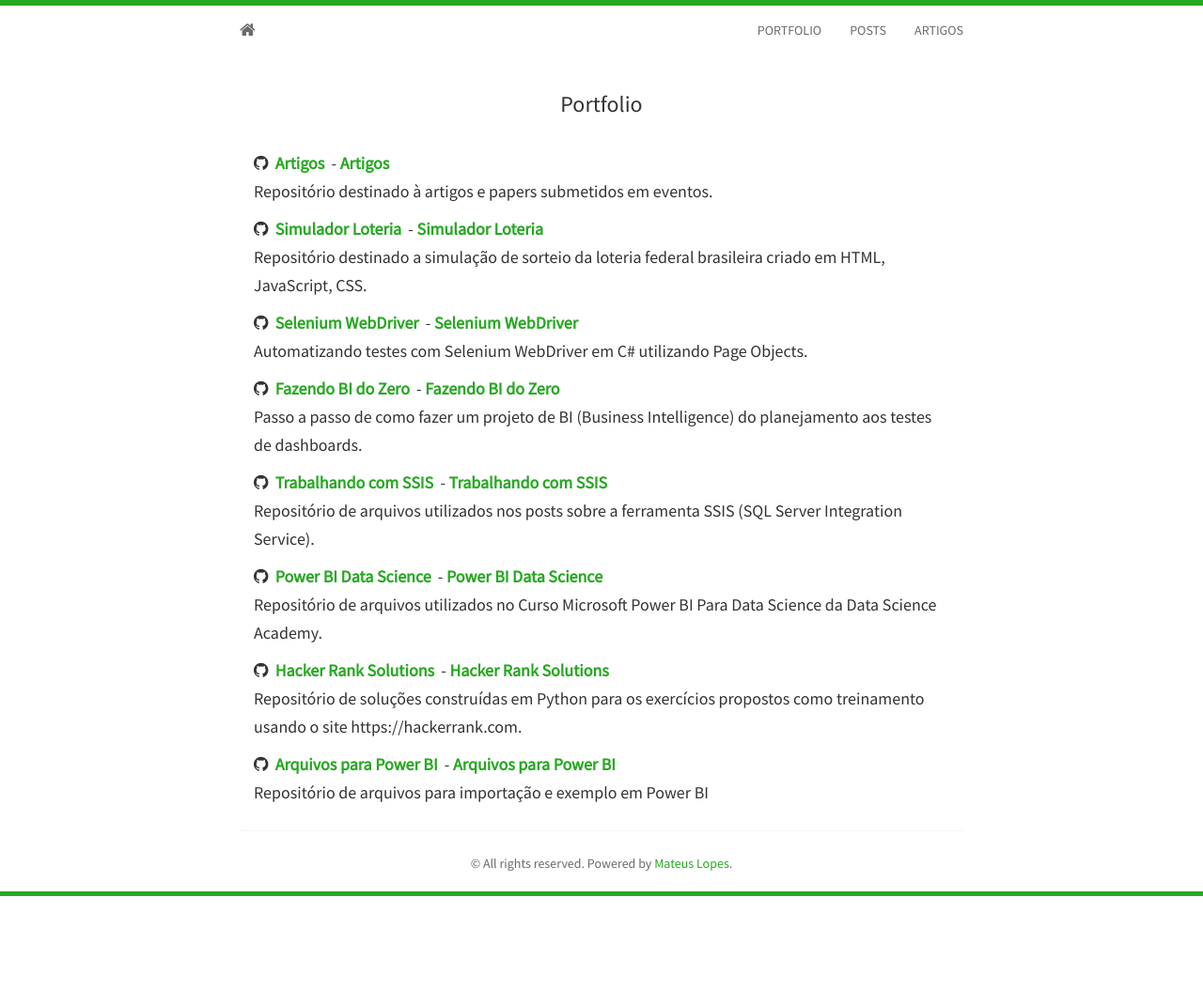
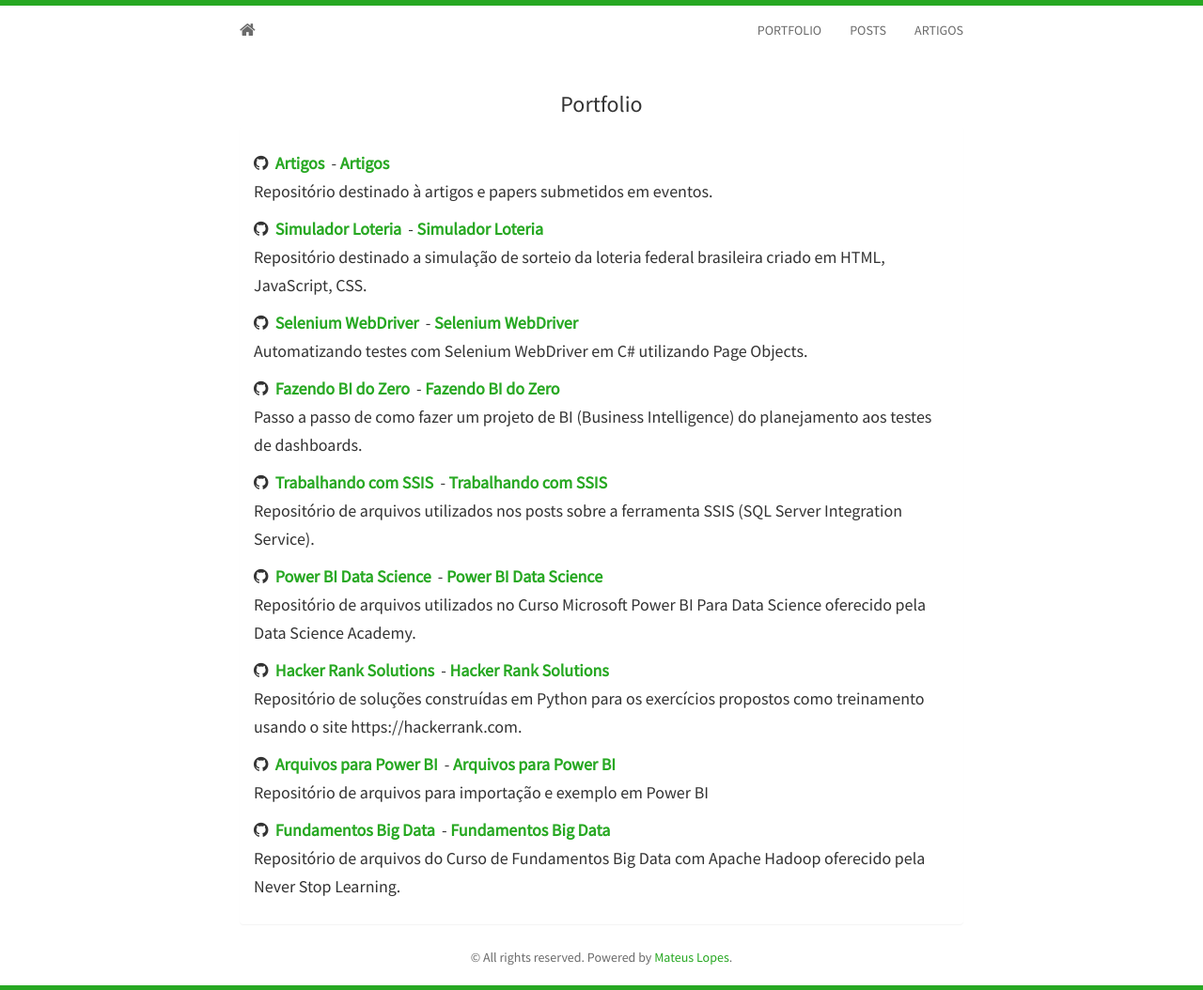
Before and after one commit to mateusbtlopes/mateusbtlopes.github.io, a Jekyll site: the page built from portfolio.html, in a window 1280 px wide. Shown: the whole page at 94% size. Built offline with Jekyll 4.4.1, drawn with Linux system fonts in a browser that asks for light colours; nearby versions of some CDN libraries; before the commit the page ends 954 px from its top, so only the background shows below that.

Commit message:
Update portfolio.html

```diff
--- a/_includes/portfolio.html
+++ b/_includes/portfolio.html
@@ -31,7 +31,7 @@
 		<h5>
 			<i class="fa fa-github"></i>&nbsp;&nbsp;<strong><a href="https://github.com/mateusblopes/PowerBI-DataScience" target="_blank">Power BI Data Science</a></strong>
 			</i>&nbsp;-&nbsp;<strong><a href="../blog" target="_blank">Power BI Data Science</a></strong>
-			<p>Repositório de arquivos utilizados no Curso Microsoft Power BI Para Data Science da Data Science Academy.</p>
+			<p>Repositório de arquivos utilizados no Curso Microsoft Power BI Para Data Science oferecido pela Data Science Academy.</p>
 		</h5>
 		<h5>
 			<i class="fa fa-github"></i>&nbsp;&nbsp;<strong><a href="https://github.com/mateusblopes/hackerranksolutions" target="_blank">Hacker Rank Solutions</a></strong>
@@ -43,6 +43,11 @@
 			</i>&nbsp;-&nbsp;<strong><a href="../blog" target="_blank">Arquivos para Power BI</a></strong>
 			<p>Repositório de arquivos para importação e exemplo em Power BI</p>
 		</h5>
+		<h5>
+			<i class="fa fa-github"></i>&nbsp;&nbsp;<strong><a href="https://github.com/mateusblopes/fundamentos-big-data" target="_blank">Fundamentos Big Data</a></strong>
+			</i>&nbsp;-&nbsp;<strong><a href="../blog" target="_blank">Fundamentos Big Data</a></strong>
+			<p>Repositório de arquivos do Curso de Fundamentos Big Data com Apache Hadoop oferecido pela Never Stop Learning.</p>
+		</h5>
     </div>
   </div>
 </div>
```
